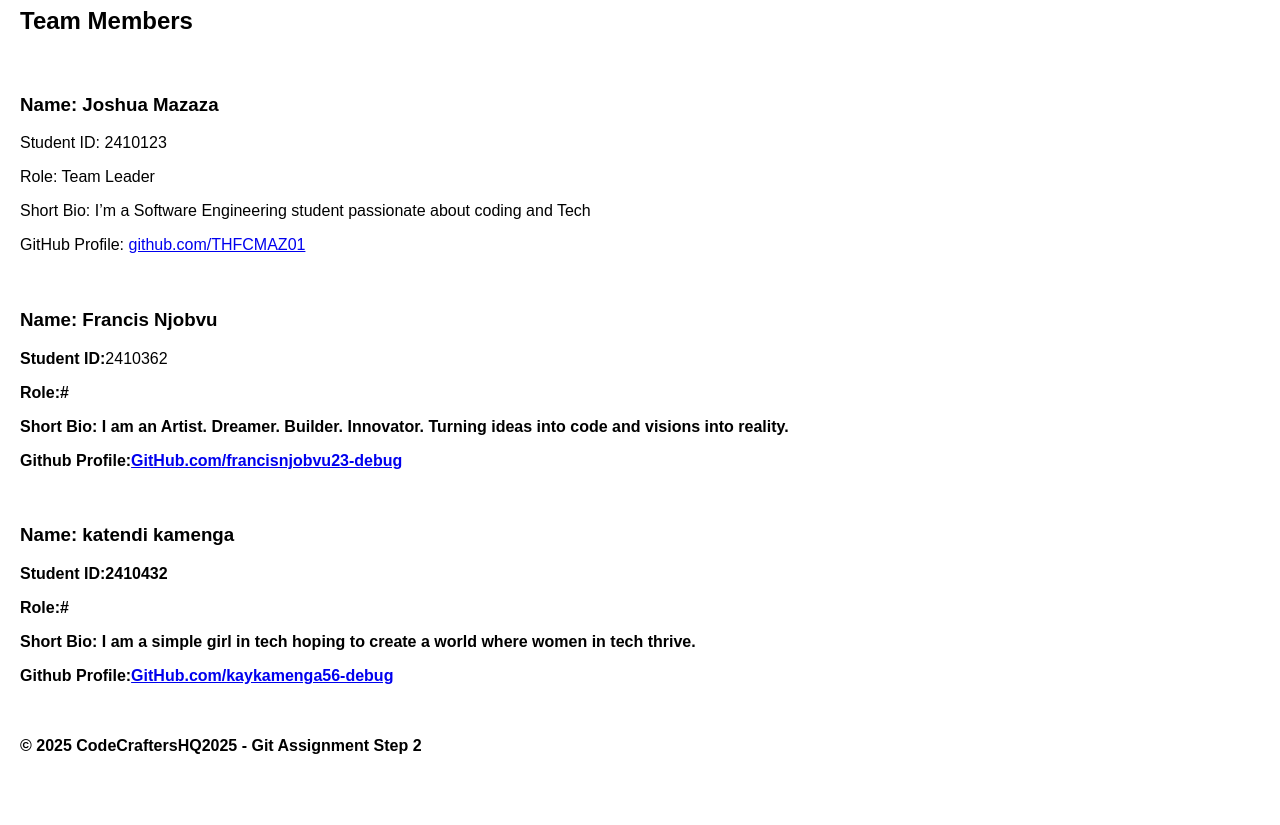
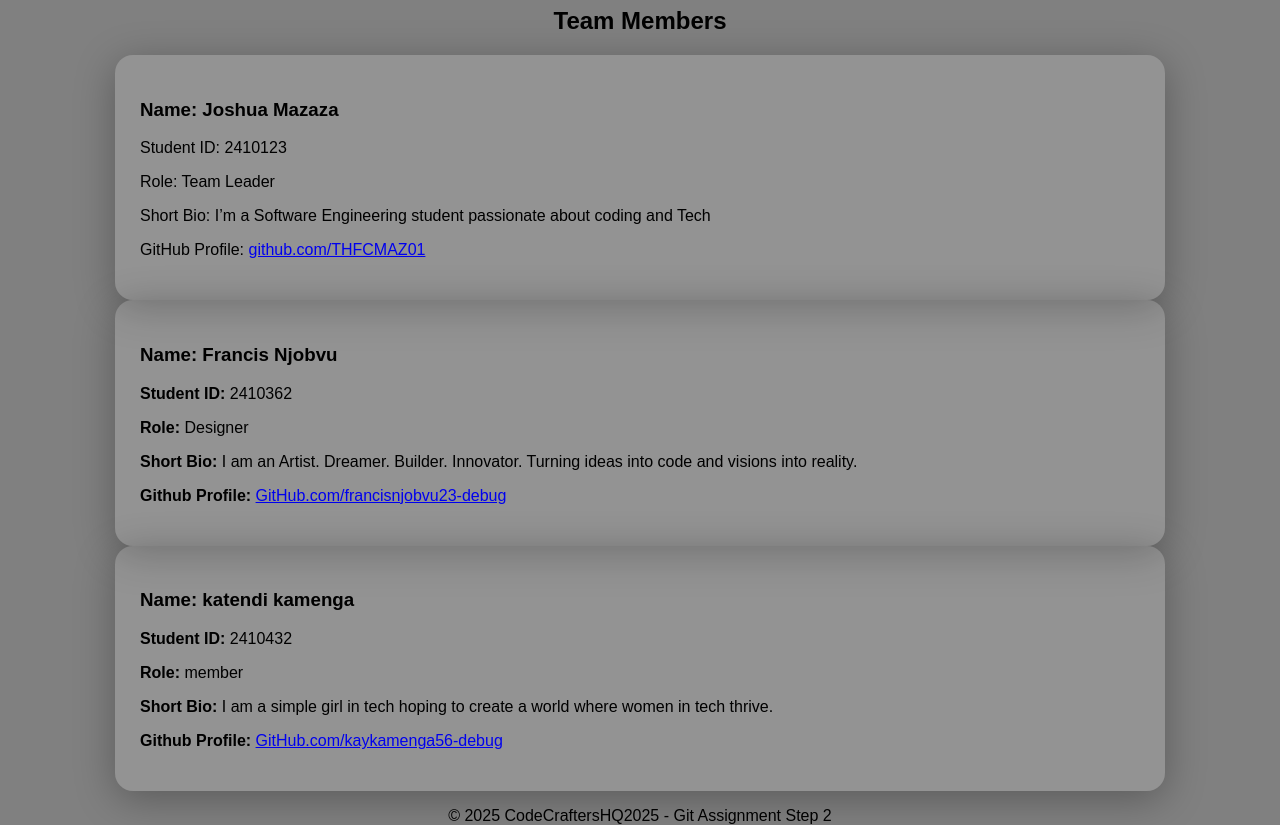
Before and after one commit to CodeCraftersHQ2025/Team-landing-page, a plain HTML site: page index.html in a window 1280 px wide. Shown: the part 93-918 px from the top of the page. Before the commit the page ends 884 px from the top, so only its background shows below. Drawn offline with Linux system fonts and the light colour scheme.

Commit message:
Francisnjobvu-2410362

```diff
--- a/index.html
+++ b/index.html
@@ -4,11 +4,40 @@
     <meta charset="UTF-8">
     <title>Team Landing Page</title>
     <style>
-        body { font-family: Arial, sans-serif; margin: 0; padding: 20px; }
-        h2{text-alin: center;}
-        section{display:inline-block;}
-        .team-section { margin: 20px 0; }
-        .team-member { border: 1px solid #ccc; padding: 10px; margin: 10px 0; }
+        body {
+        font-family: Arial, san-serif;
+        height: 100vh;
+        margin: 0px;
+        padding:20px;
+        background-color:gray;
+        }
+        header{
+        text-align: center;
+        }
+        h2{
+        text-align: center;
+        }
+        .card{
+        display: block;
+        margin-top: 20px;
+        margin-bottom: 20px;
+        padding: 25px;
+        border-radius: 18px;
+        max-width: 1000px;
+        margin: auto;
+        background: rgba(255, 255, 255, 0.15);
+        backdrop-filter: blur(25px) saturate (180%);
+        box-shadow: 0 8px 40px rgba(0, 0, 0, 0.3);
+        transition: all 0.4s ease;
+        }
+        .card:hover{
+        transform: scale(1.05);
+        background: rgba(255, 255, 255, 0.25);
+        box-shadow: 0 10px 50px rgba(255, 255, 255, 0.2);
+        }
+        footer{
+        text-align: center;
+        }
     </style>
 </head>
 <body>
@@ -18,7 +47,7 @@
 
     <main>
         <h2>Team Members</h2>
-        <section id="team" class="team-section">
+        <section class="card">
                 <h3>Name: Joshua Mazaza</h3>
                 <p>Student ID: 2410123</p>
                 <p>Role: Team Leader</p>
@@ -27,17 +56,17 @@
         </section>
         <section class="card">
             <h3><strong>Name:</strong> Francis Njobvu</h3>
-            <p><strong>Student ID:</strong>2410362</p>
-            <p><strong>Role:<strong>#</p>
+            <p><strong>Student ID:</strong> 2410362</p>
+            <p><strong>Role:</strong> Designer</p>
             <p><strong>Short Bio:</strong> I am an Artist. Dreamer. Builder. Innovator. Turning ideas into code and visions into reality.</p>
-            <p><strong>Github Profile:</strong><a href="https://github.com/francisnjobvu23-debug">GitHub.com/francisnjobvu23-debug</a></p>
+            <p><strong>Github Profile:</strong> <a href="https://github.com/francisnjobvu23-debug">GitHub.com/francisnjobvu23-debug</a></p>
             </section>
-                 <section id="team" class="team-section">
+                 <section class="card">
             <h3><strong>Name:</strong> katendi kamenga</h3>
-            <p><strong>Student ID:</strong>2410432</p>
-            <p><strong>Role:<strong>#</p>
+            <p><strong>Student ID:</strong> 2410432</p>
+            <p><strong>Role:</strong> member</p>
             <p><strong>Short Bio:</strong> I am a simple girl in tech hoping to create a world where women in tech thrive.</p>
-            <p><strong>Github Profile:</strong><a href="https://github.com/kaykamenga56-debug">GitHub.com/kaykamenga56-debug</a></p>
+            <p><strong>Github Profile:</strong> <a href="https://github.com/kaykamenga56-debug">GitHub.com/kaykamenga56-debug</a></p>
             </section>
     </main>
 
```
